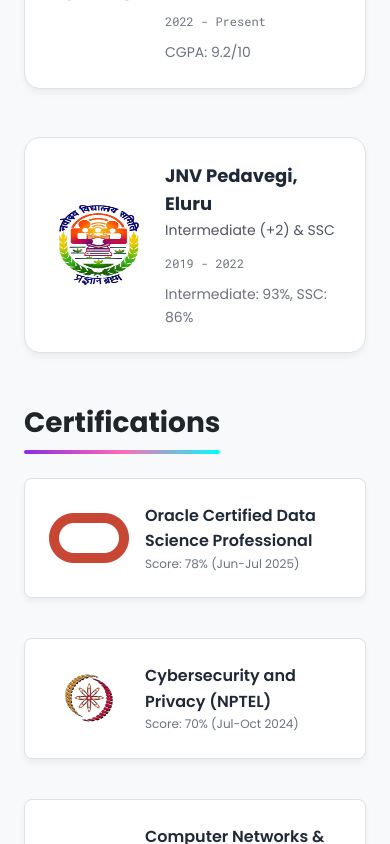
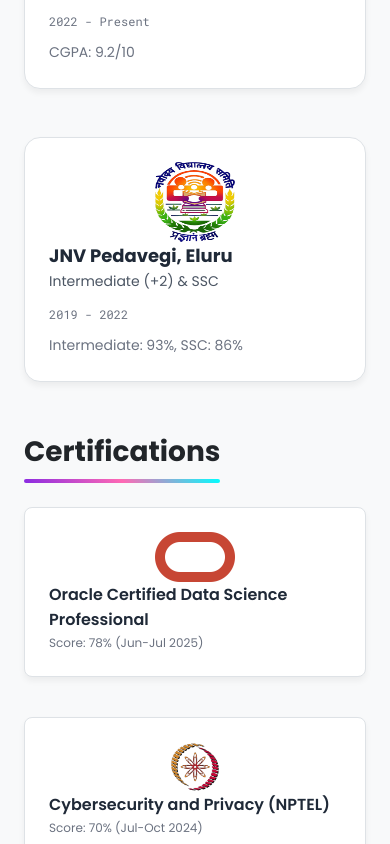
Before and after one commit to suthapalliyaswanth/Portfolio, a React (Vite) app: page / in a window 390 px wide. Shown: the part 3940-4784 px from the top of the page. Built offline with nearby package versions, Linux system fonts and the light colour scheme.

Commit message:
rectified content-card & floating menu

```diff
--- a/src/components/FloatingNav.jsx
+++ b/src/components/FloatingNav.jsx
@@ -5,7 +5,12 @@ import { faXmark, faBars} from '@fortawesome/free-solid-svg-icons';
 const FloatingNav = ({ sections }) => {
   const [isOpen, setIsOpen] = useState(false);
   const ballRef = useRef(null);
-  const pos = useRef({ x: 50, y: 300, dragging: false });
+  const pos = useRef({
+    x: window.innerWidth-50,
+    y: window.innerHeight-80,
+    dragging: false
+  });
+
 
   const handleTouchStart = (e) => {
     pos.current.dragging = true;
--- a/src/styles.css
+++ b/src/styles.css
@@ -1049,8 +1049,8 @@ body {
 
 .floating-ball {
   position: fixed;
-  left: 16px;
-  bottom: 16px;
+  right: 16px;
+  bottom: 32px;
   width: 50px;
   height: 50px;
   background: linear-gradient(45deg, #00bfff, #ff69b4);
@@ -1133,3 +1133,13 @@ body {
 .bottom-section.flipped{
   transform: rotateY(180deg);
 }
+
+@media (max-width: 512px) {
+  .education-container .content-card{
+    display: block;
+  }
+
+  .certifications-container .content-card{
+    display: block;
+  }
+}
```
